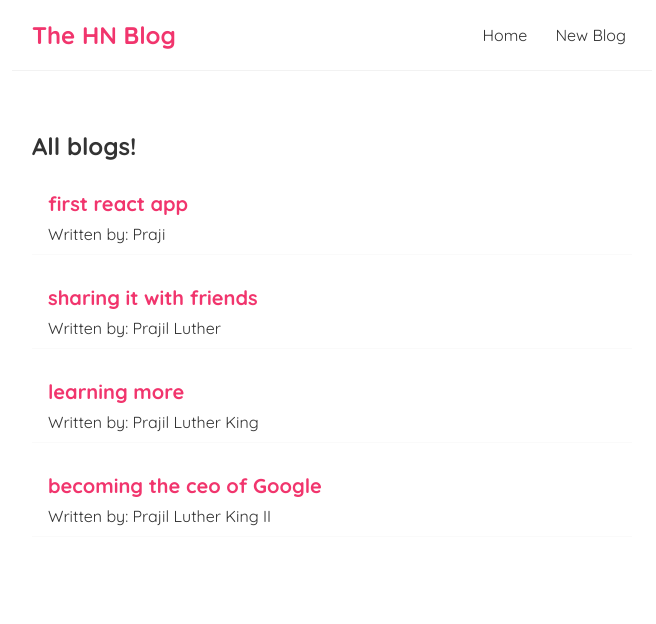
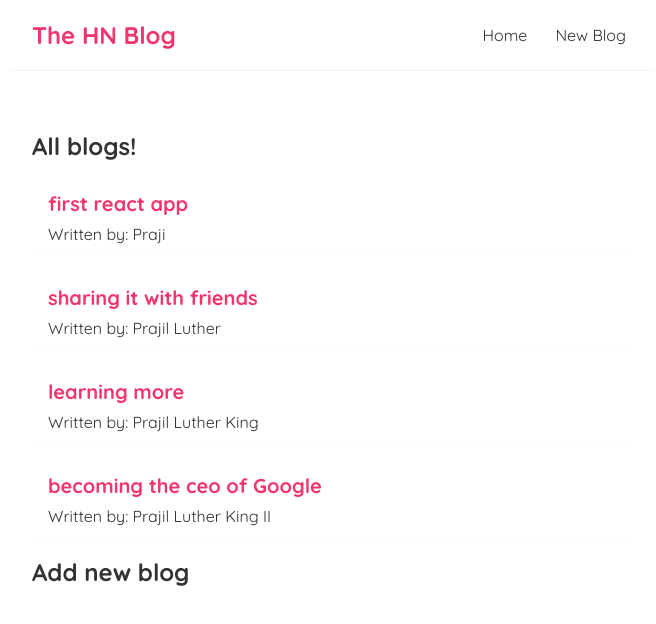
Before and after one commit to PrajilPradeep/hn-blog, a React (Create React App) app: page / in a window 1280 px wide. Shown: the top 624 px of the page, without its empty margins (308-964 px from the left). Built offline with nearby package versions, Linux system fonts and the light colour scheme; data requests are answered from the project's data file.

Commit message:
Add path for create new blog

```diff
--- a/src/App.js
+++ b/src/App.js
@@ -1,6 +1,7 @@
 import Navbar from './Navbar';
 import Home from './Home';
 import {BrowserRouter as Router, Route, Switch} from 'react-router-dom';
+import Create from './Create';
 
 function App() {
 
@@ -12,6 +13,9 @@ function App() {
           <Switch path="/">
             <Home />
           </Switch>
+          <Switch path="/create">
+            <Create />
+          </Switch>
         </div>
       </div>
     </Router>
```
